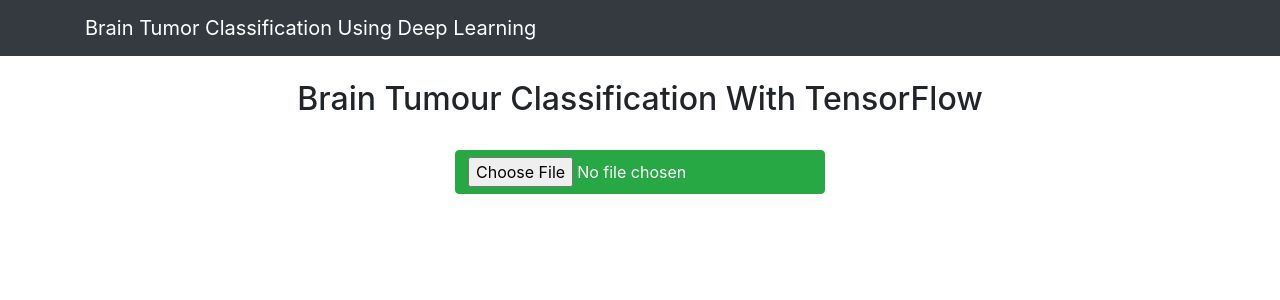
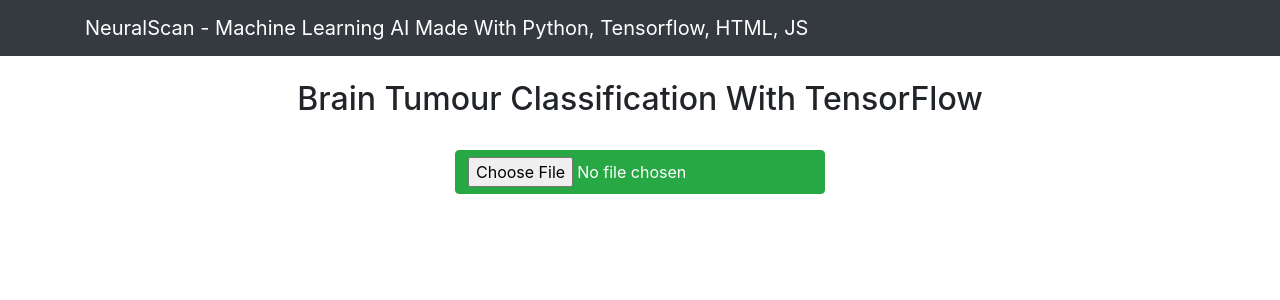
Before and after one commit to Breeze3250/Brain-Tumour-Identification, a Flask app: page / in a window 1280 px wide. Shown: the top 300 px of the page. Run offline with Flask 3, Linux system fonts and the light colour scheme; some libraries are stand-ins or nearby versions.

Commit message:
Update import.html

```diff
--- a/templates/import.html
+++ b/templates/import.html
@@ -4,7 +4,7 @@
     <meta charset="UTF-8">
     <meta name="viewport" content="width=device-width, initial-scale=1.0">
     <meta http-equiv="X-UA-Compatible" content="ie=edge">
-    <title>Brain Tumour Classification With TensorFlow</title>
+    <title>NeuralScan</title>
     <link href="{{ url_for('static', filename='css/bootstrap.min.css') }}" rel="stylesheet">
     <script src="{{ url_for('static', filename='js/jquery.min.js') }}"></script>
     <script src="{{ url_for('static', filename='js/bootstrap.min.js') }}"></script>
@@ -15,7 +15,7 @@
 <body>
     <nav class="navbar navbar-dark bg-dark">
         <div class="container">
-            <a class="navbar-brand" href="#">Brain Tumor Classification Using Deep Learning</a>
+            <a class="navbar-brand" href="#">NeuralScan - Machine Learning AI Made With Python, Tensorflow, HTML, JS</a>
         </div>
     </nav>
 
```
